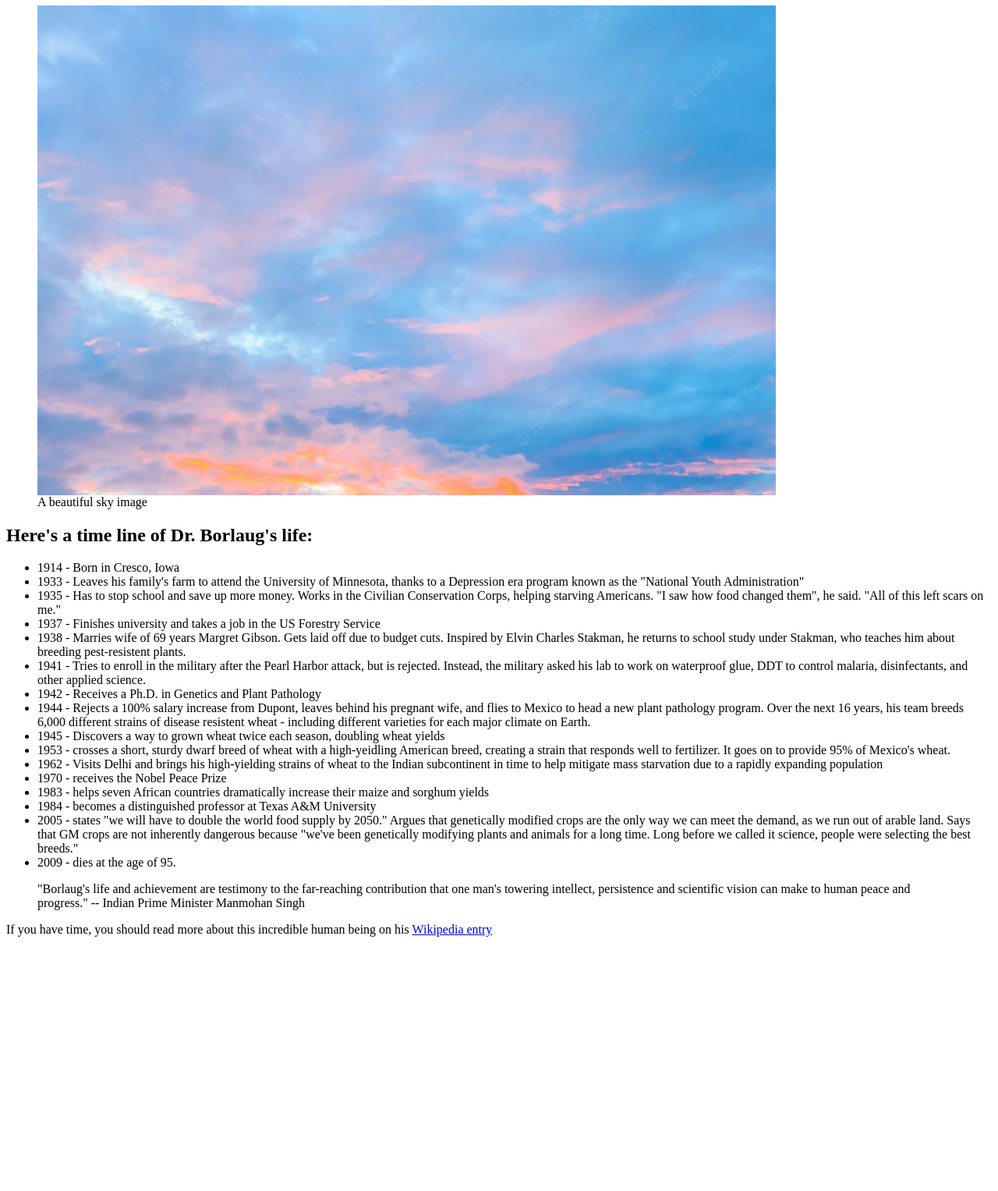
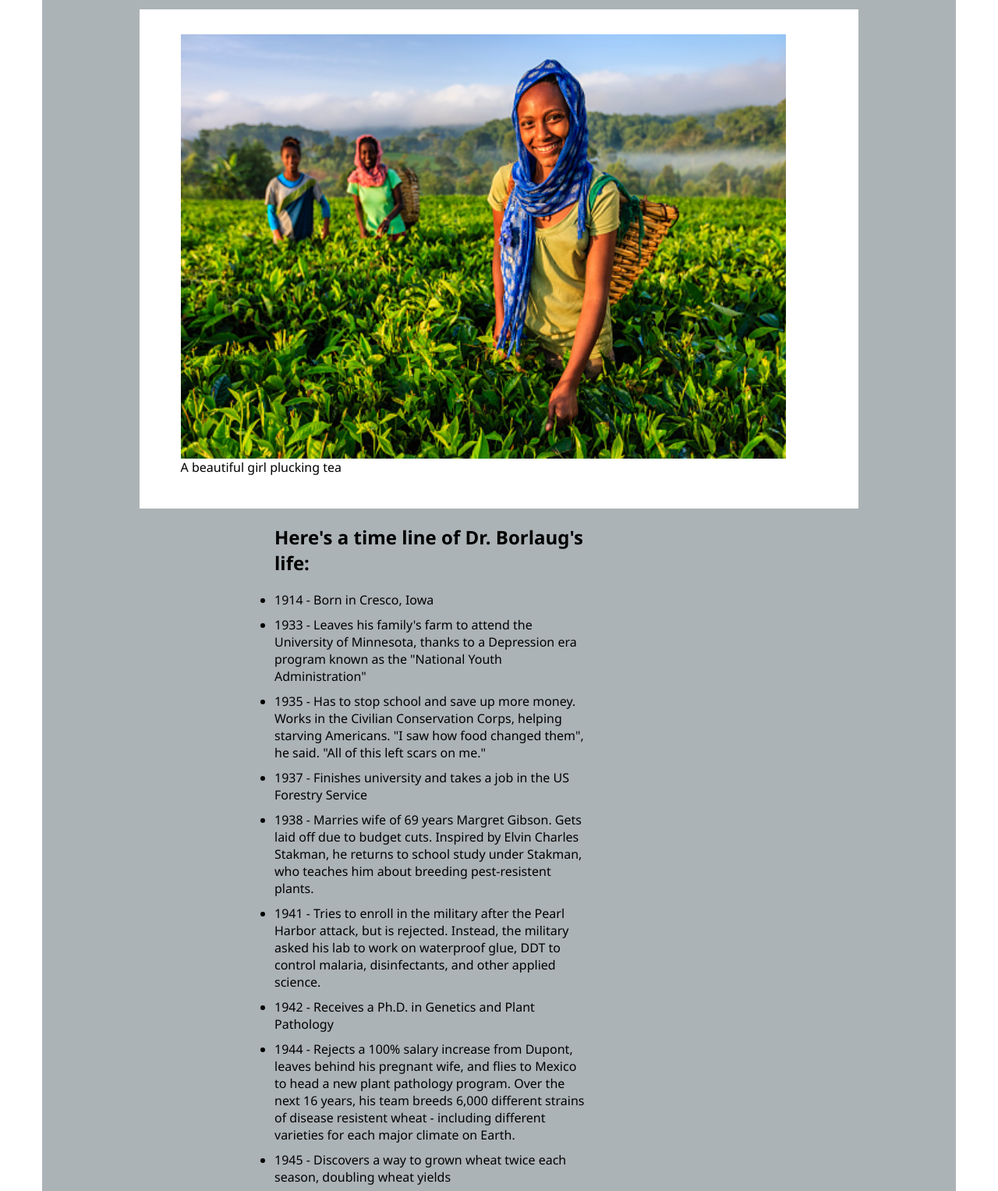
Before and after one commit to AnaliApps/Microverse_Tribute_page, a plain HTML site: page index.html in a window 1280 px wide. Shown: the part 93-1620 px from the top of the page at 78% size. Before the commit the page ends 1310 px from the top, so only its background shows below. Drawn offline with Linux system fonts and the light colour scheme.

Commit message:
Added css for the whole page

```diff
--- /dev/null
+++ b/css/styles.css
@@ -0,0 +1,64 @@
+
+*{
+    padding:0px;
+    margin:0px;
+    font-family:"segoe UI";
+}
+#all_content{
+    width:90%;
+    margin:10px 5px 10px 5px;
+    background-color:rgb(172, 179, 182);
+    border-radius: 10px;
+    display: block;
+    margin-left: auto;
+    margin-right: auto;
+    padding:10px;
+}
+#outer_image_section{
+    width:80%;
+    background-color: white;
+    display: block;
+    margin-left: auto;
+    margin-right: auto
+}
+#inner_image_section{
+    display: flex;
+    justify-content: center;
+    height: 80%;
+    align-items: center;
+}
+header{
+    text-align: center;
+}
+#main_content{
+    width:50%;
+    display: block;
+    margin-left:auto;
+    margin-right: auto;
+}
+#div_main{
+    display: flex;
+    flex-direction: column;
+    justify-content: center;
+    align-items: center;
+    width:70%
+}
+#link_text{
+    text-align: center;
+}
+#image_section{
+    margin:10px 0px 20px 0px;
+}
+h2{
+    margin-bottom:20px;
+}
+li,blockquote,figure,h1{
+    margin-bottom: 10px;
+}
+footer p{
+    font-size:20px;
+    font-weight:700;
+}
+blockquote{
+    font-style:italic;
+}
--- a/index.html
+++ b/index.html
@@ -1,25 +1,35 @@
+
 <html lang="en">
 <head>
     <meta charset="UTF-8">
     <meta http-equiv="X-UA-Compatible" content="IE=edge">
     <meta name="viewport" content="width=device-width, initial-scale=1.0">
+    <link rel="stylesheet" href="css/styles.css">
     <title>MicroverseTributePage</title>
 </head>
 
 <body>
+    <div id="all_content">
         <header>
             <h1>Dr. Norman Borlaug</h1>
             <p>The man who saved a billion lives</p>
         </header>
         <main>
-        <secion>
+                <section id="image_section">
+                    <div id="outer_image_section">
+                        <div id="inner_image_section">
                             <figure>
-                <img src="/images/sky.webp" alt="a beautiful sky" width = 80% height = 80%>
-                <figcaption>A beautiful sky image</figcaption>
+                                <img src="/images/plucking_tea.jpg" alt="a beautiful sky" width = 95% height = 85%>
+                                <figcaption>A beautiful girl plucking tea</figcaption>
                             </figure>
-        </secion>
+                        </div>
+                    </div>
 
-        <secion>
+                </section>
+
+
+            <section id="main_content">
+                <div id="div_main">
                     <h2>
                         Here's a time line of Dr. Borlaug's life:
                     </h2>
@@ -74,21 +84,24 @@
                             2009 - dies at the age of 95.
                         </li>
                     </ul>
-
+                    <figure>
                         <blockquote cite="http://www.worldwildlife.org/who/index.html">
                             "Borlaug's life and achievement are testimony to the far-reaching contribution that one man's towering intellect, persistence and scientific vision can make to human peace and progress."
-                -- Indian Prime Minister Manmohan Singh
                         </blockquote>
+                        <figcaption>-- Indian Prime Minister Manmohan Singh</figcaption>
+                    </figure>
 
-                <p>
+                </section>
+                <footer>
+                    <p id="link_text">
                         If you have time, you should read more about this incredible human being on his
                     <a href="https://en.wikipedia.org/wiki/Norman_Borlaug"> Wikipedia entry</a>
                     </p>
+                </footer>
 
-        </secion>
-
+                </div>
         </main>
-
+    </div>
 
 </body>
 </html>
```
Also changed, not shown: images/plucking_tea.jpg (added). Lines whose indentation alone changed are shown as unchanged.
